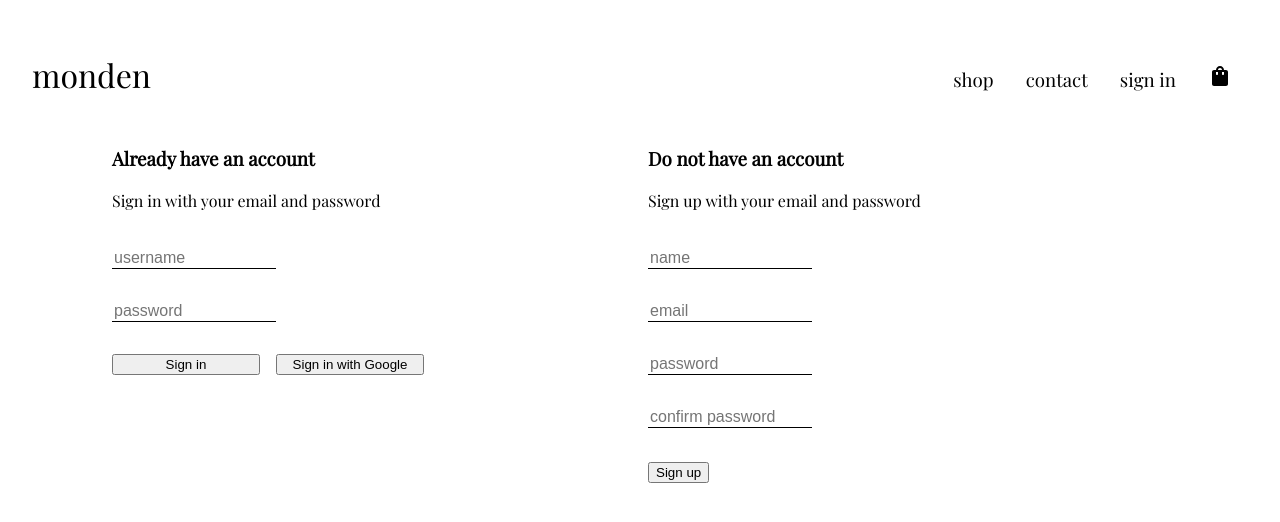
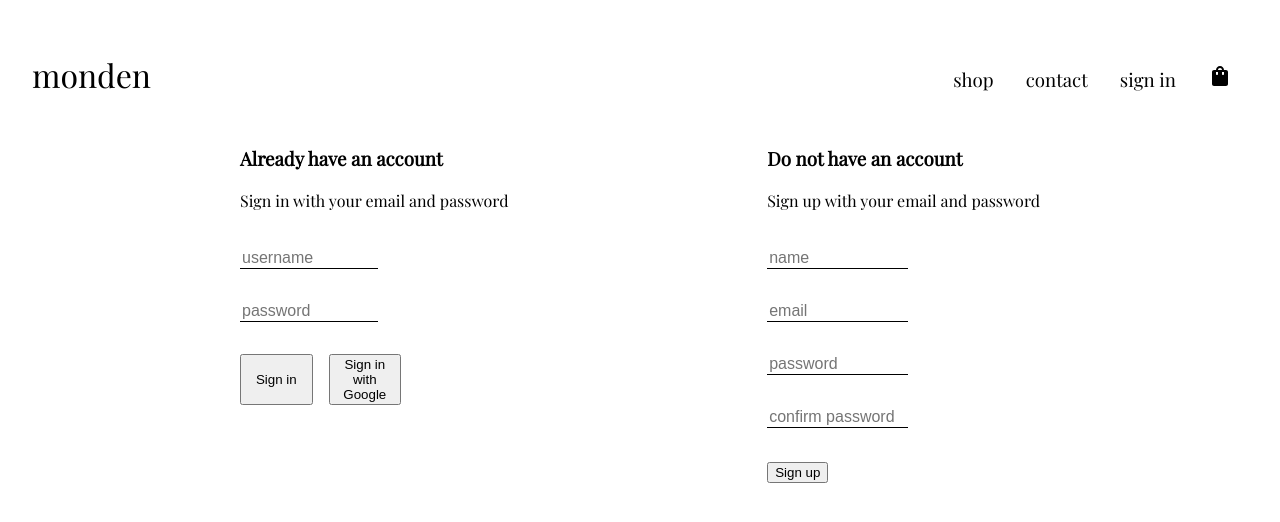
Before and after one commit to radovicstef/monden, a React (Create React App) app: page /auth in a window 1280 px wide. Shown: the top 522 px of the page. Built offline with nearby package versions, Linux system fonts and the light colour scheme.

Commit message:
Restyled and modified sign in with google button

```diff
--- a/src/components/sign-in-form/sign-in-form.component.jsx
+++ b/src/components/sign-in-form/sign-in-form.component.jsx
@@ -77,7 +77,9 @@ const SignInForm = () => {
         </div>
         <div className="sign-in-buttons">
           <button type="submit">Sign in</button>
-          <button onClick={signInWithGoogle}>Sign in with Google</button>
+          <button type="button" onClick={signInWithGoogle}>
+            Sign in with Google
+          </button>
         </div>
       </form>
     </div>
--- a/src/routes/authentication/authentication.styles.scss
+++ b/src/routes/authentication/authentication.styles.scss
@@ -1,6 +1,6 @@
 .authentication-wrapper {
-  display: grid;
-  grid-template-columns: repeat(2, 1fr);
-  gap: 1rem;
-  margin: 0 5rem;
+  display: flex;
+  width: 50rem;
+  justify-content: space-between;
+  margin: 0 auto;
 }
```
